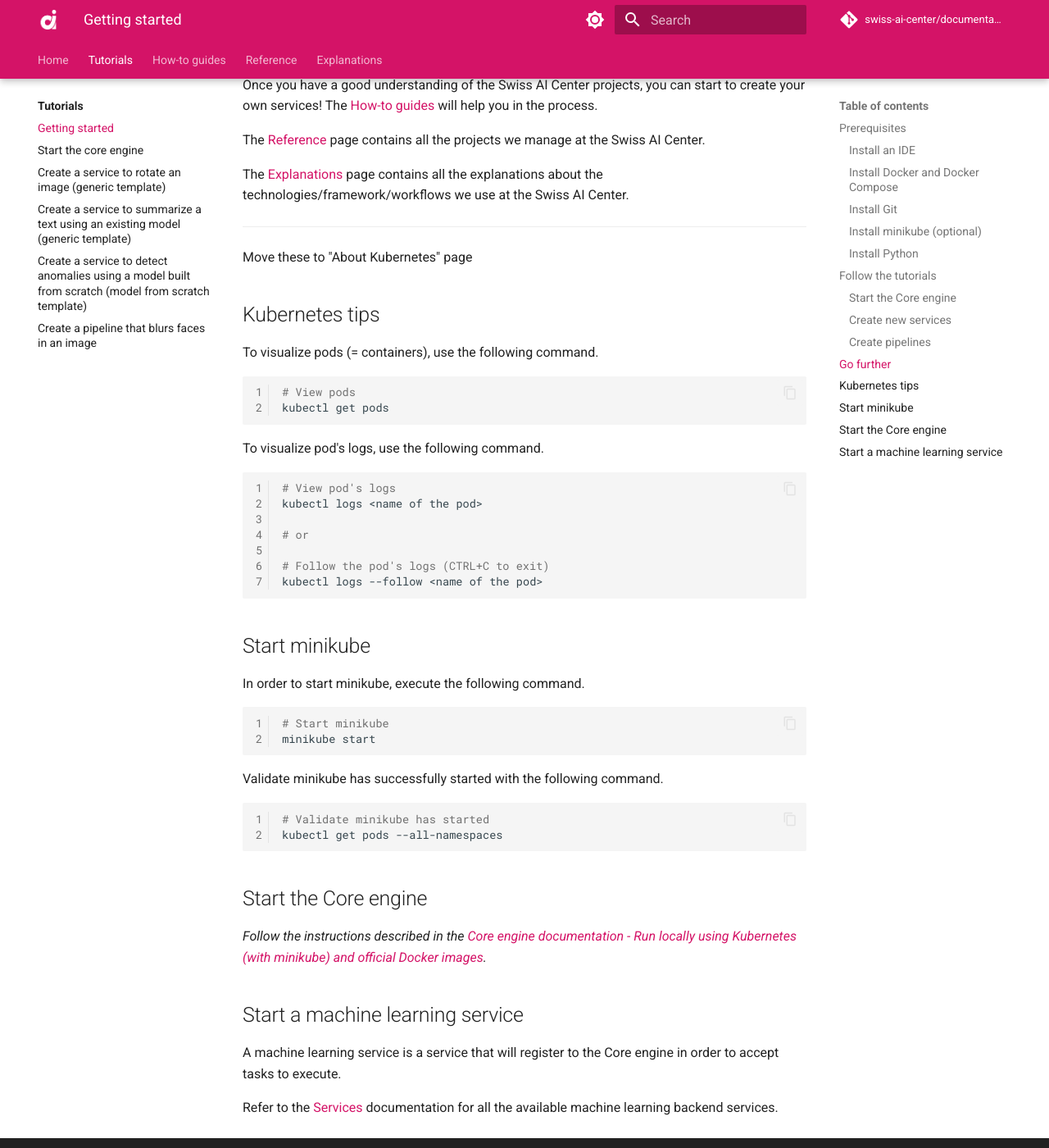
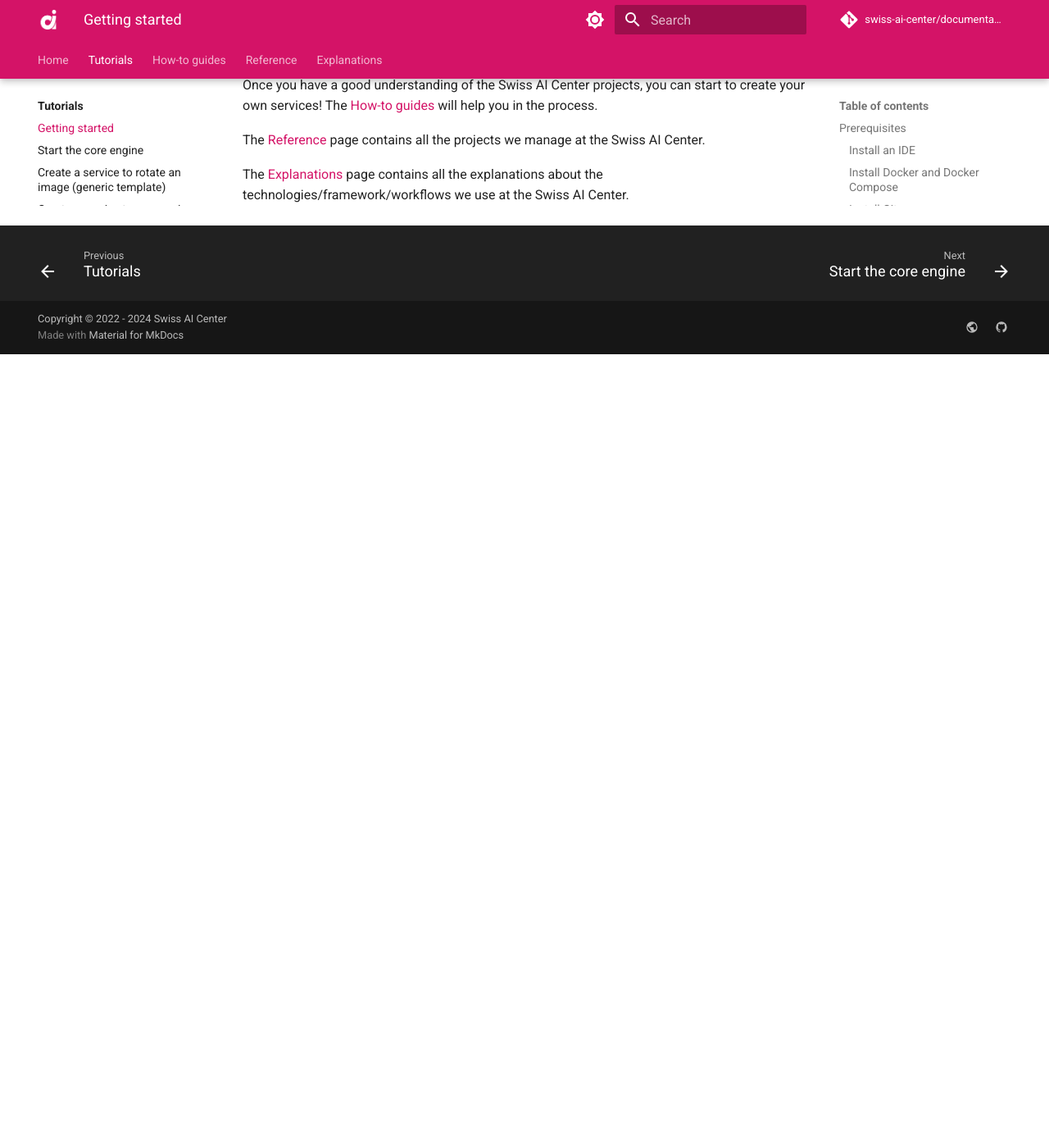
Before and after one commit to swiss-ai-center/documentation, an MkDocs documentation site: the page built from docs/tutorials/getting-started.md, in a window 1280 px wide and 1400 px high, scrolled down 1935 px. Shown: the whole window at 82% size. Built offline with MkDocs 1.6.1 and Material for MkDocs 9.7.7, drawn with Linux system fonts in a browser that asks for light colours; comment, search, counter and statistics services are not loaded; after the commit the page ends 2367 px from its top, so only the background shows below that.

Commit message:
Remove unnecessary information from getting started guide

````diff
--- a/docs/explanations/about-kubernetes.md
+++ b/docs/explanations/about-kubernetes.md
@@ -19,6 +19,29 @@ To access [HEIA-FR](./about-heia-fr.md) Kubernetes cluster, ask a team member.
 
 _None._
 
+## Common tasks
+
+### Visualize pods
+
+To visualize pods (= containers), use the following command.
+
+```sh
+# View pods
+kubectl get pods
+```
+
+To visualize pod's logs, use the following command.
+
+```sh
+# View pod's logs
+kubectl logs <name of the pod>
+
+# or
+
+# Follow the pod's logs (CTRL+C to exit)
+kubectl logs --follow <name of the pod>
+```
+
 ## Resources and alternatives
 
 These resources and alternatives are related to the current item (in
--- a/docs/explanations/about-minikube.md
+++ b/docs/explanations/about-minikube.md
@@ -12,14 +12,32 @@ As the website of [minikube](https://minikube.sigs.k8s.io/docs/) mentions:
 
 We use minikube to deploy our platform locally for development purposes.
 
-## Install minikube
+## Configuration
+
+_None._
+
+## Common tasks
+
+### Install minikube
 
 Install minikube with the official documentation accessible at
 <https://minikube.sigs.k8s.io/docs/start/>
 
-## Configuration
+### Start minikube
 
-_None._
+In order to start minikube, execute the following command.
+
+```sh
+# Start minikube
+minikube start
+```
+
+Validate minikube has successfully started with the following command.
+
+```sh
+# Validate minikube has started
+kubectl get pods --all-namespaces
+```
 
 ## Resources and alternatives
 
--- a/docs/tutorials/getting-started.md
+++ b/docs/tutorials/getting-started.md
@@ -83,56 +83,3 @@ at the Swiss AI Center.
 
 The [Explanations](../explanations/index.md) page contains all the explanations
 about the technologies/framework/workflows we use at the Swiss AI Center.
-
----
-
-Move these to "About Kubernetes" page
-
-## Kubernetes tips
-
-To visualize pods (= containers), use the following command.
-
-```sh
-# View pods
-kubectl get pods
-```
-
-To visualize pod's logs, use the following command.
-
-```sh
-# View pod's logs
-kubectl logs <name of the pod>
-
-# or
-
-# Follow the pod's logs (CTRL+C to exit)
-kubectl logs --follow <name of the pod>
-```
-
-## Start minikube
-
-In order to start minikube, execute the following command.
-
-```sh
-# Start minikube
-minikube start
-```
-
-Validate minikube has successfully started with the following command.
-
-```sh
-# Validate minikube has started
-kubectl get pods --all-namespaces
-```
-
-## Start the Core engine
-
-_Follow the instructions described in the [Core engine documentation - Run locally using Kubernetes (with minikube) and official Docker images](../reference/core-engine.md)._
-
-## Start a machine learning service
-
-A machine learning service is a service that will register to the Core engine in
-order to accept tasks to execute.
-
-Refer to the [Services](../reference/index.md#services) documentation for all
-the available machine learning backend services.
````
